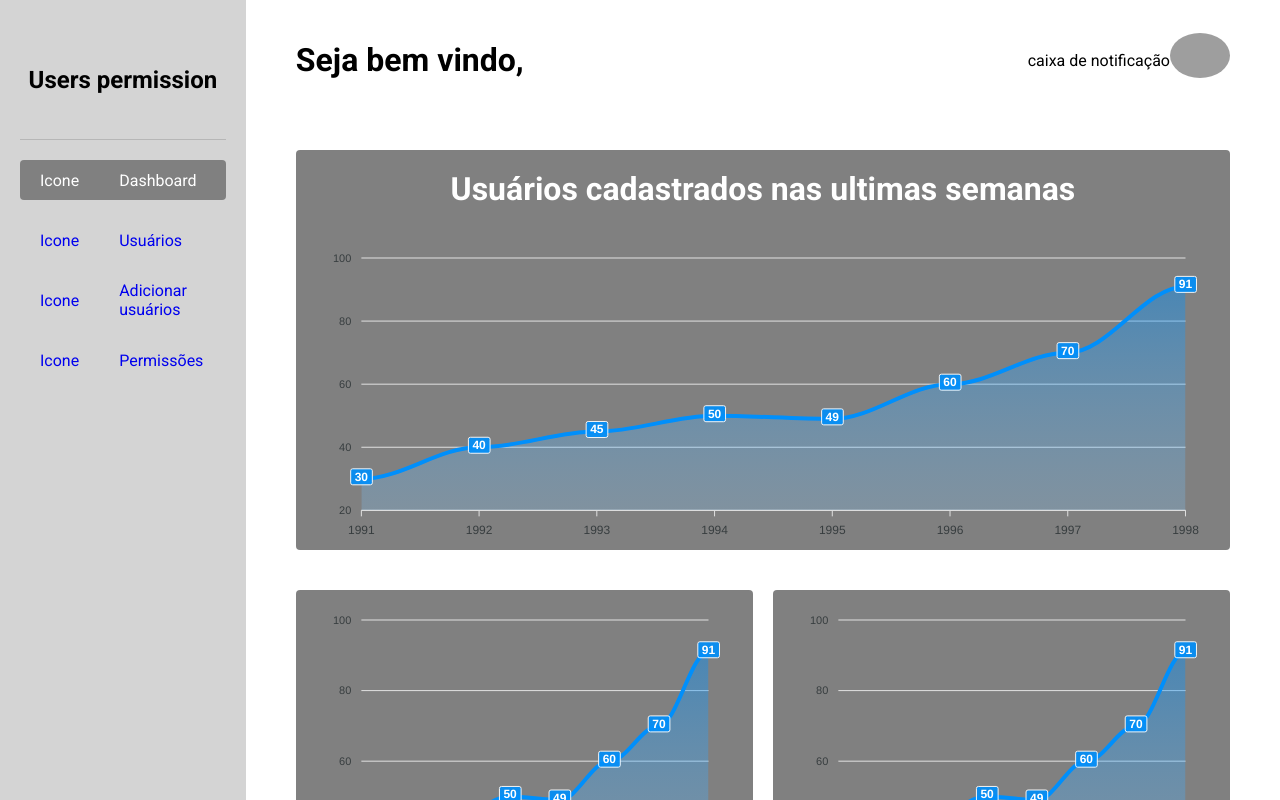
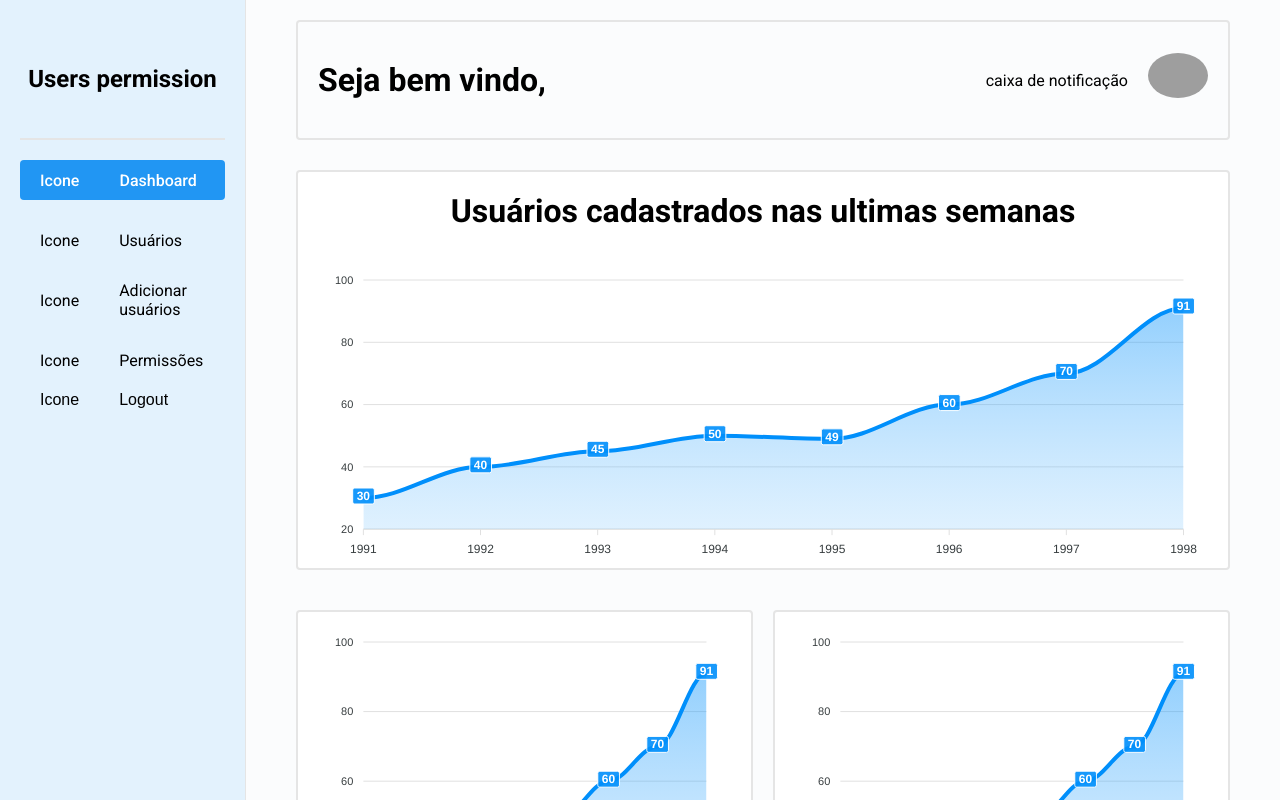
Before and after one commit to Zankei1/web, a React (Vite) app: page /dashboard in a window 1280 px wide. Shown: the top 800 px of the page. Built offline with nearby package versions, Linux system fonts and the light colour scheme; no server answers; sample sign-in values are in the browser's storage; grey boxes are pictures that could not be loaded.

Commit message:
Made some changes on appearence of the dashboard page

```diff
--- a/src/components/ActiveLink/styles.module.css
+++ b/src/components/ActiveLink/styles.module.css
@@ -1,21 +1,24 @@
-.active {
-    background-color: gray;
-    color: white;
-}
-
 .link {
     width: 100%;
     height: 4rem;
     padding-inline: 2rem;
+    color: black;
     border-radius: .4rem;
     transition: background-color .2s;
-
     display: flex;
     align-items: center;
     gap: 4rem;
 }
 
 .link:hover {
-    background-color: gray;
+    background-color: #2196F3;
     color: white;
+    font-weight: 500;
+
 }
+
+.active {
+    background-color: #2196F3;
+    color: white;
+    font-weight: 500;
+}
--- a/src/components/Header/styles.module.css
+++ b/src/components/Header/styles.module.css
@@ -4,6 +4,10 @@
     display: flex;
     align-items: center;
     justify-content: space-between;
+    border: 2px solid var(--gray-50);
+    margin-top: 2rem;
+    padding-inline: 2rem;
+    border-radius: .4rem;
 }
 
 .greetings {
@@ -14,6 +18,7 @@
 .notificationBar {
     display: flex;
     align-items: center;
+    gap: 2rem;
 }
 
 .userProfile {
--- a/src/components/Sidebar/index.tsx
+++ b/src/components/Sidebar/index.tsx
@@ -34,6 +34,7 @@ export function Sidebar() {
                 className={styles.signOutButton}
                 onClick={signOut}
             >
+                <span>Icone</span>
                 Logout
             </button>
         </aside>
--- a/src/components/Sidebar/styles.module.css
+++ b/src/components/Sidebar/styles.module.css
@@ -2,18 +2,18 @@
     min-height: 100vh;
     width: 30rem;
     padding: 2rem;
-    background-color: rgb(212, 212, 212);
-
+    /* background-color: rgba(247, 246, 243, 1); */
+    background-color: #E3F2FD;
     display: flex;
     flex-direction: column;
+    border-right: 1px solid var(--gray-50);
 }
 
 .logo {
     width: 100%;
     height: 12rem;
-    border-bottom: 1px solid rgb(182, 182, 182);
+    border-bottom: 2px solid var(--gray-50);
     margin-bottom: 2rem;
-
     display: flex;
     align-items: center;
     justify-content: center;
@@ -21,8 +21,6 @@
 
 .linkSession {
     width: 100%;
-    margin-bottom: 6rem;
-
     display: flex;
     flex-direction: column;
     gap: 2rem;
@@ -31,11 +29,17 @@
 .signOutButton {
     width: 100%;
     height: 4rem;
-    margin-top: auto;
-    border: none;
     padding-inline: 2rem;
+    color: black;
     border-radius: .4rem;
     transition: background-color .2s;
+    display: flex;
+    align-items: center;
+    gap: 4rem;
+    border: none;
+    background-color: transparent;
+    font-size: 1.6rem;
+    font-weight: 500;
 }
 
 .signOutButton:hover {
--- /dev/null
+++ b/src/hooks/useUsers.ts
@@ -0,0 +1,3 @@
+export function useUsers() {
+
+}
--- a/src/pages/Dashboard/styles.module.css
+++ b/src/pages/Dashboard/styles.module.css
@@ -8,6 +8,7 @@
     display: flex;
     flex-direction: column;
     gap: 3rem;
+    background-color: #FBFCFD;
 }
 
 .graphsContainer {
@@ -20,12 +21,13 @@
     flex-direction: column;
     align-items: center;
     padding: 2rem;
-    color: white;
+    color: black;
 }
 
 .highlightedGraph {
     width: 100%;
-    background-color: gray;
+    background-color: white;
+    border: 2px solid var(--gray-50);
     height: 40rem;
     border-radius: .4rem;
     padding-inline: 2rem;
@@ -39,9 +41,10 @@
 
 .graph {
     width: 100%;
-    background-color: gray;
     height: 35rem;
     border-radius: .4rem;
     padding-inline: 2rem;
+    border: 2px solid var(--gray-50);
+    background-color: white;
 
 }
--- a/src/pages/Login/styles.module.css
+++ b/src/pages/Login/styles.module.css
@@ -3,7 +3,7 @@
     display: flex;
     align-items: center;
     justify-content: center;
-    background-color: rgb(245, 245, 245);
+    background-color: #E5E5E5;
 }
 
 .formContainer {
@@ -11,8 +11,8 @@
     height: 50rem;
     padding: 6rem;
     border-radius: .4rem;
-    background-color: white;
-    box-shadow: 0 0 1rem 1rem rgba(0, 0, 0, 0.1);
+    background-color: rgba(247, 246, 243, 1);
+    box-shadow: 0 0 1rem 1rem rgba(0, 0, 0, 0.2);
     margin: 0 2rem;
 }
 
--- a/src/pages/Users/index.tsx
+++ b/src/pages/Users/index.tsx
@@ -17,10 +17,8 @@ type User = {
 export function Users() {
     const { user } = useContext(AuthContext);
 
-    const { data } = useQuery(['users'], async () => {
+    const { data, isLoading, error } = useQuery(['users'], async () => {
         const { data } = await api.get<User[]>("users");
-
-        console.log(data);
 
         const users = data.map((user) => {
             return {
--- a/src/pages/Users/styles.module.css
+++ b/src/pages/Users/styles.module.css
@@ -40,9 +40,6 @@
     width: 100%;
 }
 
-.tableBody tr {
-}
-
 .tableBody td {
     text-align: center;
     padding-top: 3rem;
--- a/src/styles/global.css
+++ b/src/styles/global.css
@@ -6,6 +6,8 @@
 
 :root {
     font-size: 62.5%;
+
+    --gray-50: #E5E5E5;
 }
 
 body {
```
Lines whose indentation alone changed are shown as unchanged.
